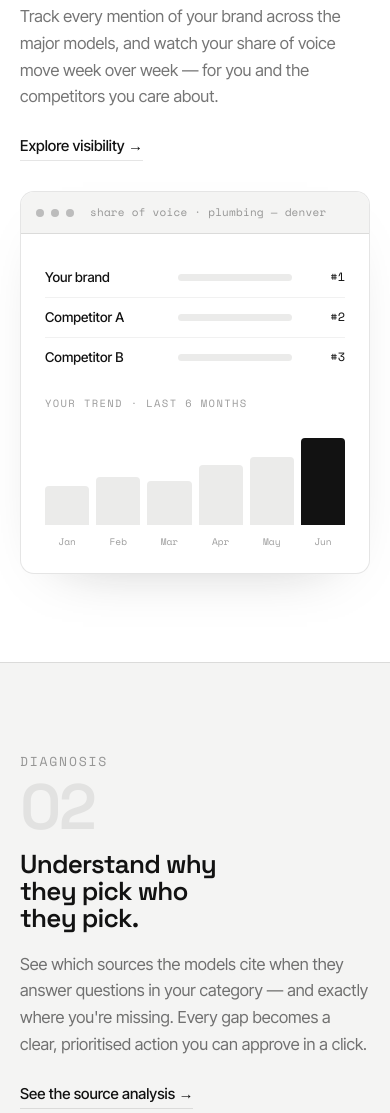
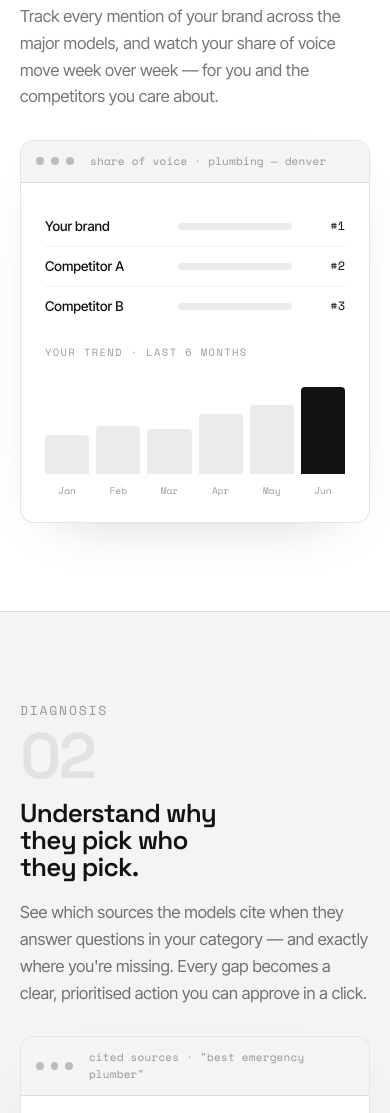
Before and after one commit to benshevlane/ralf-seo, a plain HTML site: page index.html in a window 390 px wide. Shown: the part 1867-2980 px from the top of the page. Drawn offline with nearby package versions, Linux system fonts and the light colour scheme.

Commit message:
Remove dead placeholder links (Resources col, About/Careers, in-section CTAs); fix mobile horizontal scroll (overflow-x:clip on html+body)

```diff
--- a/index.html
+++ b/index.html
@@ -52,7 +52,7 @@
 }
 
 *{box-sizing:border-box;margin:0;padding:0}
-html{scroll-behavior:smooth}
+html{scroll-behavior:smooth;overflow-x:clip}
 body{
   font-family:var(--body);
   background:var(--paper);
@@ -60,7 +60,7 @@ body{
   -webkit-font-smoothing:antialiased;
   -moz-osx-font-smoothing:grayscale;
   line-height:1.55;
-  overflow-x:hidden;
+  overflow-x:clip;
 }
 a{color:inherit;text-decoration:none}
 img,svg{display:block}
@@ -501,7 +501,7 @@ footer{background:var(--ink);color:var(--paper);padding:62px 0 38px}
       <div class="big">01</div>
       <h2>Know exactly where AI sends people.</h2>
       <p class="lead">Track every mention of your brand across the major models, and watch your share of voice move week over week — for you and the competitors you care about.</p>
-      <p><a class="link" href="#">Explore visibility →</a></p>
+      <p></p>
     </div>
     <div class="mm">
       <div class="mm-top"><span class="d"></span><span class="d"></span><span class="d"></span><span class="t">share of voice · plumbing — denver</span></div>
@@ -525,7 +525,7 @@ footer{background:var(--ink);color:var(--paper);padding:62px 0 38px}
       <div class="big">02</div>
       <h2>Understand why they pick who they pick.</h2>
       <p class="lead">See which sources the models cite when they answer questions in your category — and exactly where you're missing. Every gap becomes a clear, prioritised action you can approve in a click.</p>
-      <p><a class="link" href="#">See the source analysis →</a></p>
+      <p></p>
     </div>
     <div class="mm">
       <div class="mm-top"><span class="d"></span><span class="d"></span><span class="d"></span><span class="t">cited sources · "best emergency plumber"</span></div>
@@ -701,8 +701,7 @@ footer{background:var(--ink);color:var(--paper);padding:62px 0 38px}
         <p class="ftag">Agentic SEO that doesn't just monitor AI search — it does the work. Get your business found by AI.</p>
       </div>
       <div><h4>Platform</h4><ul><li><a href="#features">Visibility</a></li><li><a href="#features">Diagnosis</a></li><li><a href="#execution">Agents</a></li><li><a href="compare.html">Pricing</a></li></ul></div>
-      <div><h4>Company</h4><ul><li><a href="#">About</a></li><li><a href="#">Careers</a></li><li><a href="mailto:hello@ralfhq.com">Contact</a></li></ul></div>
-      <div><h4>Resources</h4><ul><li><a href="#">Docs</a></li><li><a href="#">Help center</a></li><li><a href="#">Changelog</a></li><li><a href="#">Status</a></li></ul></div>
+      <div><h4>Company</h4><ul><li><a href="mailto:hello@ralfhq.com">Contact</a></li></ul></div>
     </div>
     <div class="foot-base"><span>© 2026 Ralf. All rights reserved.</span><span><a href="privacy.html">Privacy</a> · <a href="terms.html">Terms</a></span></div>
   </div>
```
